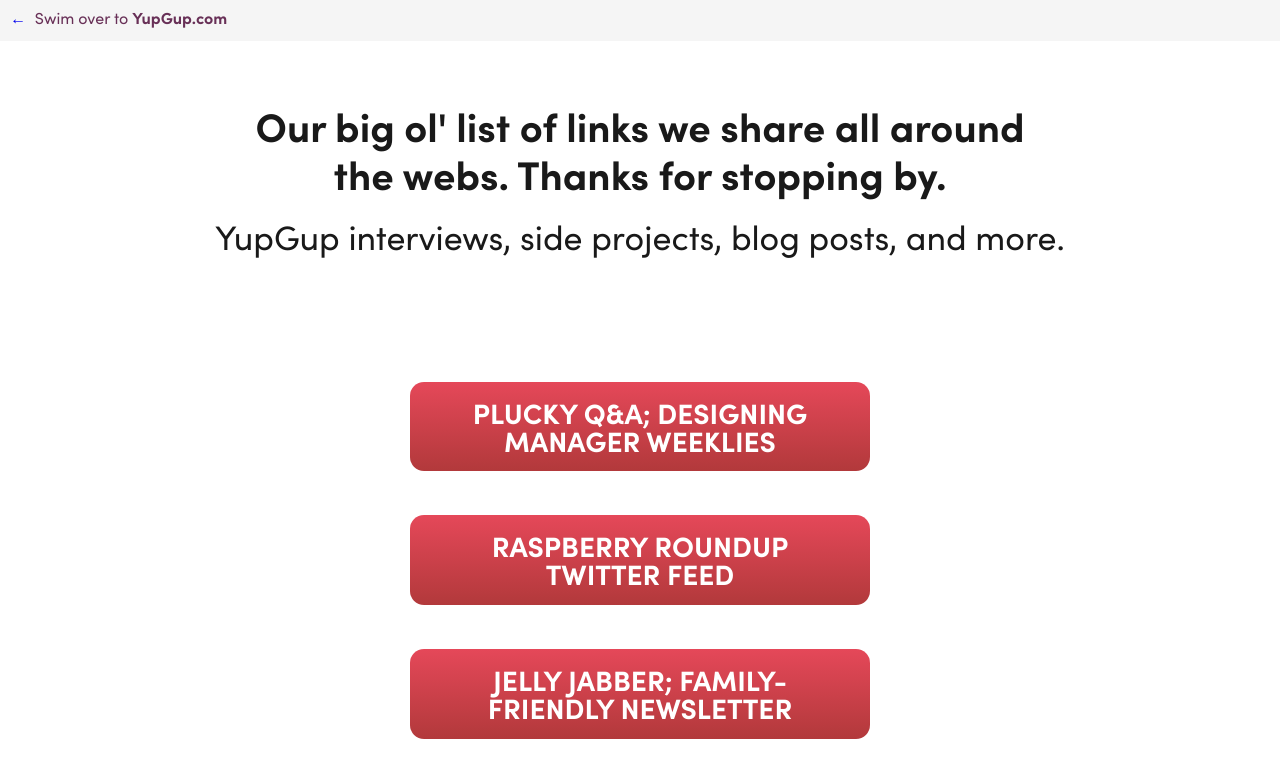
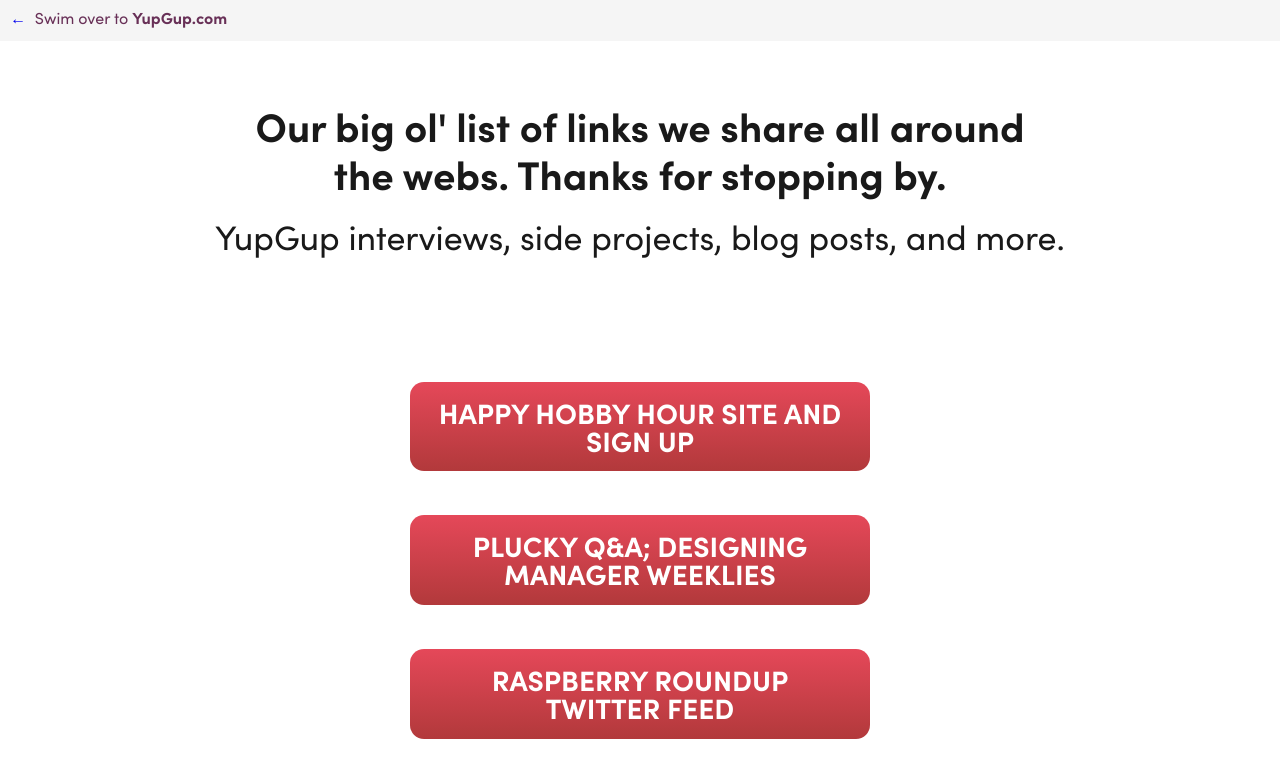
Before and after one commit to yupgup/yupgup.github.io, a plain HTML site: page links.html in a window 1280 px wide. Shown: the top 780 px of the page. Drawn offline with Linux system fonts and the light colour scheme.

Commit message:
HHH link

```diff
--- a/links.html
+++ b/links.html
@@ -73,6 +73,7 @@ Drop us a line or just say hi: hello@yupgup.com
 
 <main class="block">
   <nav class="focusedSocialNav">
+    <a href="https://happyhobbyhour.com" class="btn btn--download">Happy Hobby Hour site and sign up </a>
     <a href="https://www.beplucky.com/qa-with-joni-trythall-designer-of-manager-weeklies/" class="btn btn--download">Plucky Q&A; designing Manager Weeklies</a>
     <a href="https://twitter.com/rberryroundup" class="btn btn--download">Raspberry Roundup Twitter feed</a>
     <a href="https://www.jellyjabber.com" class="btn btn--download">jelly jabber; family-friendly newsletter</a>
```
